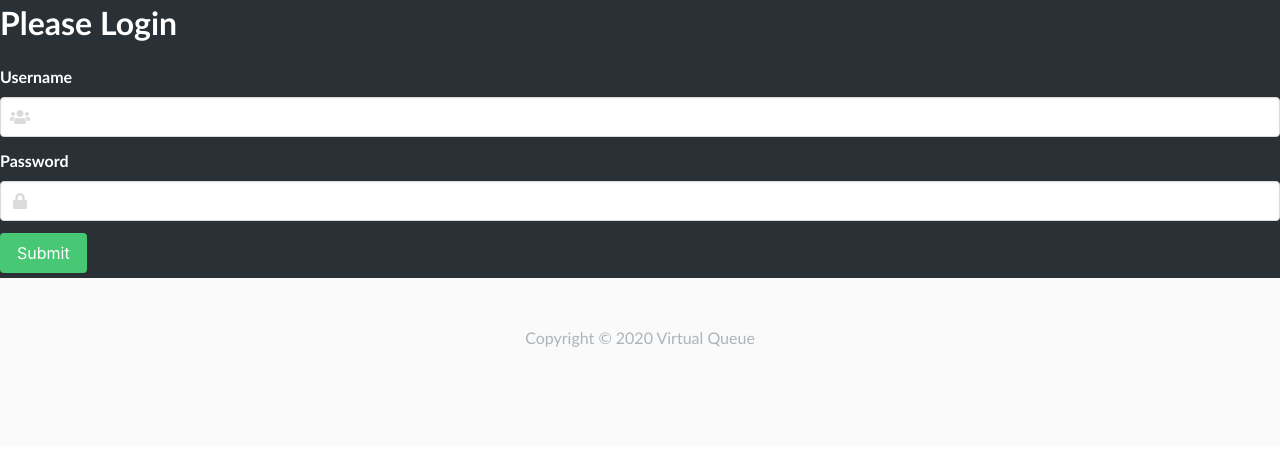
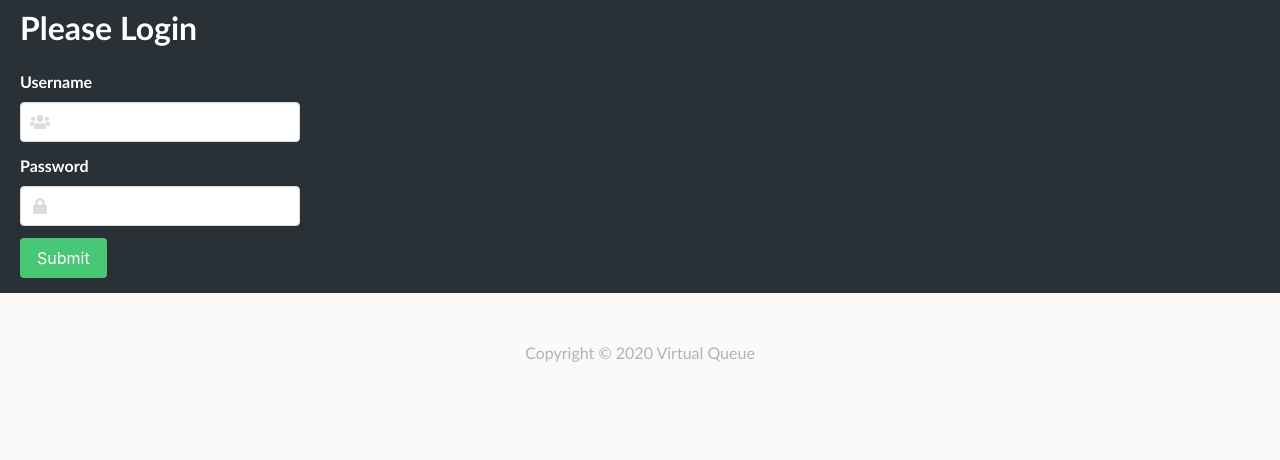
Before and after one commit to hannahgkeel/COMP426Final, a Django app: page /accounts/login in a window 1280 px wide. Shown: the part 96-556 px from the top of the page. Run offline with Django 3.2, Linux system fonts and the light colour scheme.

Commit message:
adding styling to forms

```diff
--- a/templates/accounts/login.html
+++ b/templates/accounts/login.html
@@ -8,6 +8,7 @@
 {% include 'partials/_alerts.html' %}
 
 <form action="{% url 'login' %}" method="POST">{% csrf_token %}
+    <div style="width:300px; padding-top:5px; padding-bottom: 10px; padding-left: 20px">
     <h1 class="title" style="color: white; padding-top:5px">
         Please Login
       </h1>
@@ -37,7 +38,7 @@
           </button>
         </p>
       </div>
-    <!-- <input type="submit" value="Login"> -->
+    </div>
 
 </form>
 
```
